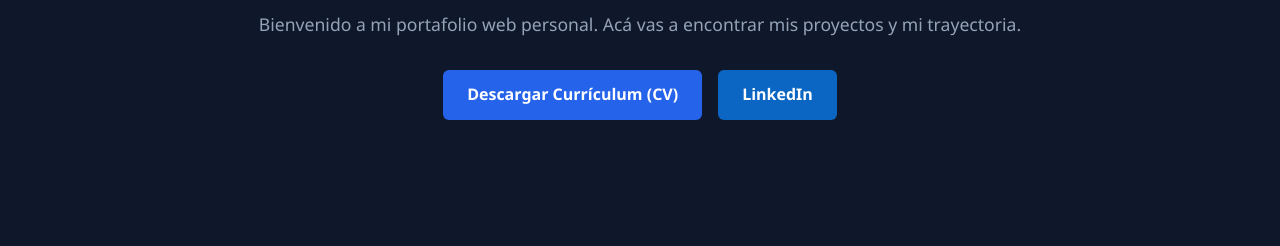
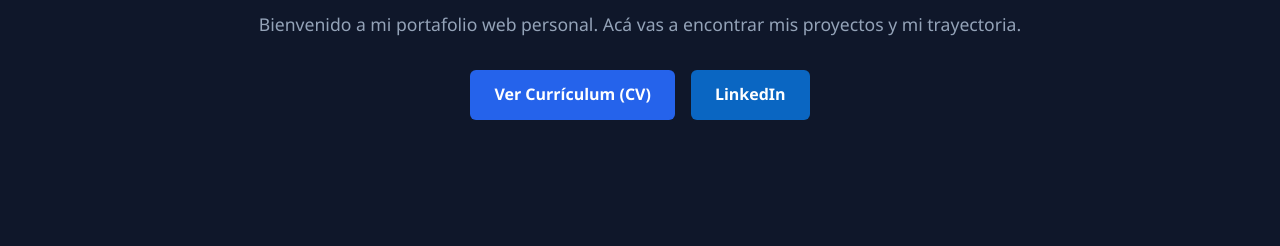
Before and after one commit to Juanhub-art/portafolio, a plain HTML site: page index.html in a window 1280 px wide. Shown: the part 220-466 px from the top of the page. Drawn offline with Linux system fonts and the light colour scheme; a script that the page names is missing.

```diff
--- a/index.html
+++ b/index.html
@@ -22,7 +22,7 @@
         <p>Bienvenido a mi portafolio web personal. Acá vas a encontrar mis proyectos y mi trayectoria.</p>
 
         <div class="botones-accion">
-            <a href="cv.pdf" download="CV_Juan_Iglesias.pdf" class="btn">Descargar Currículum (CV)</a>
+            <a href="cv.pdf" target="_blank" class="btn">Ver Currículum (CV)</a>
             <a href="https://www.linkedin.com/in/juan-bautista-iglesias-b708a3447/" target="_blank" class="btn btn-linkedin">LinkedIn</a>
         </div>
     </section>
```
